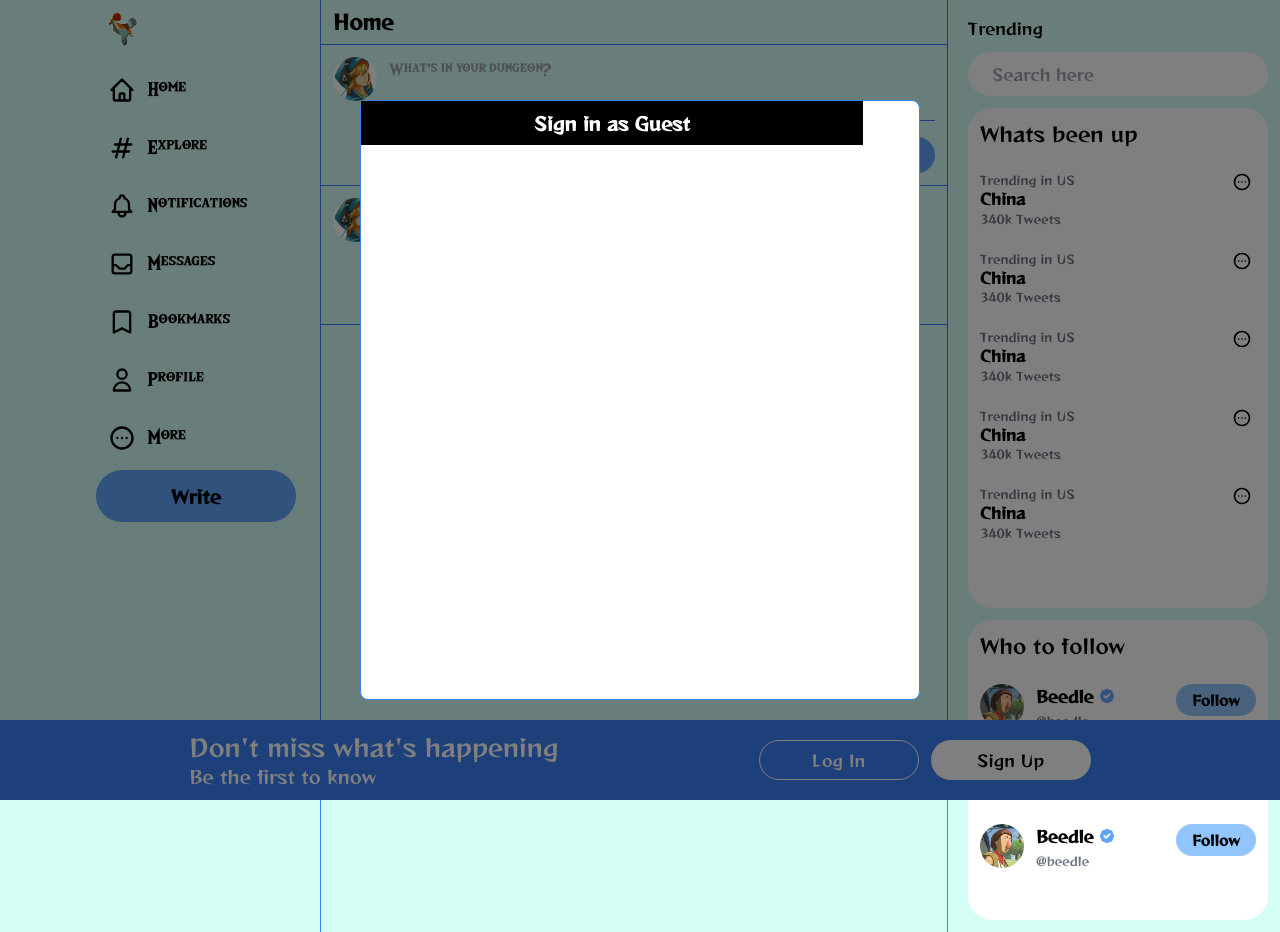
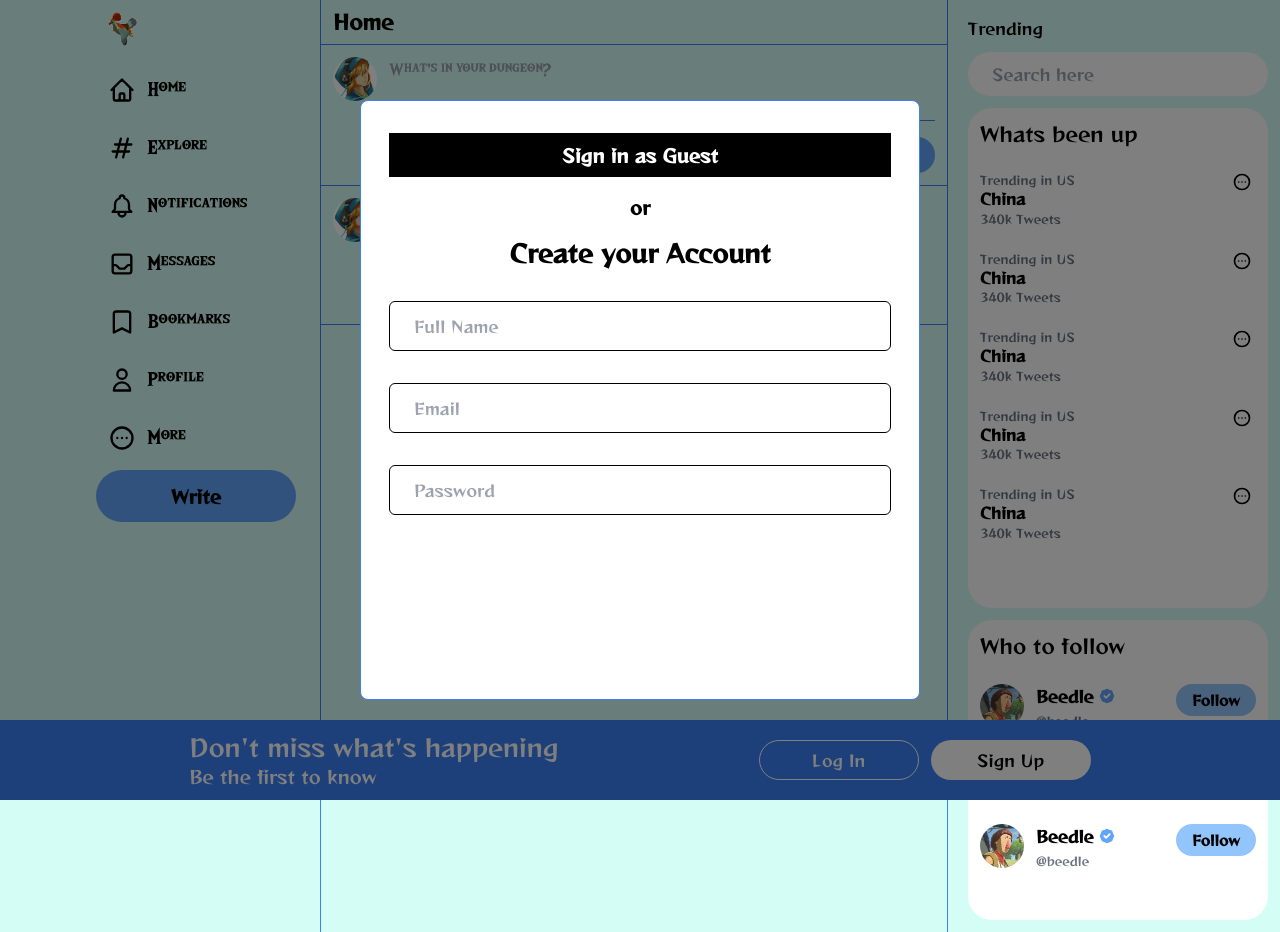
Before and after one commit to codingmster1/twitter_clone, a Next.js app: page / in a window 1280 px wide. Both pictures are taken after a click on the button "Sign Up". Built offline with nearby package versions, Linux system fonts and the light colour scheme.

Commit message:
create account input field and styling

```diff
--- a/components/modals/SignupModal.js
+++ b/components/modals/SignupModal.js
@@ -20,15 +20,29 @@ export default function SignupModal() {
                 onClose={() => dispatch(closeSignupModal())}
                 className="flex justify-center items-center">
 
-                <div className="w-[90%] h-[400px] bg-white font-Quest md:w-[560px]
-                md:h-[600px] border border-blue-500 rounded-lg">
+                <div className="w-[90%] h-[600px] bg-white font-Quest md:w-[560px]
+                md:h-[600px] border border-blue-500 rounded-lg
+                flex justify-center">
 
 
-                    <div className="w-[90%]" >
+                    <div className="w-[90%] mt-8 flex flex-col" >
                         <button className="bg-black text-white w-full font-Quest font-bold
                     text-lg p-2">
                             Sign in as Guest
                         </button>
+                        <h1 className="text-center mt-4 font-bold font-Quest text-lg">or</h1>
+                        <h1 className="text-center mt-4 font-bold font-Quest text-2xl">Create your Account</h1>
+                        <input placeholder="Full Name"
+                            className="h-10 mt-8 rounded-md bg-transparent border border-black p-6"
+                            type={"text"} />
+                        <input
+                            placeholder="Email"
+                            className="h-10 mt-8 rounded-md bg-transparent border border-black p-6"
+                            type={"email"} />
+                        <input
+                            placeholder="Password"
+                            className="h-10 mt-8 rounded-md bg-transparent border border-black p-6"
+                            type={"password"} />
                     </div>
                 </div>
 
```
